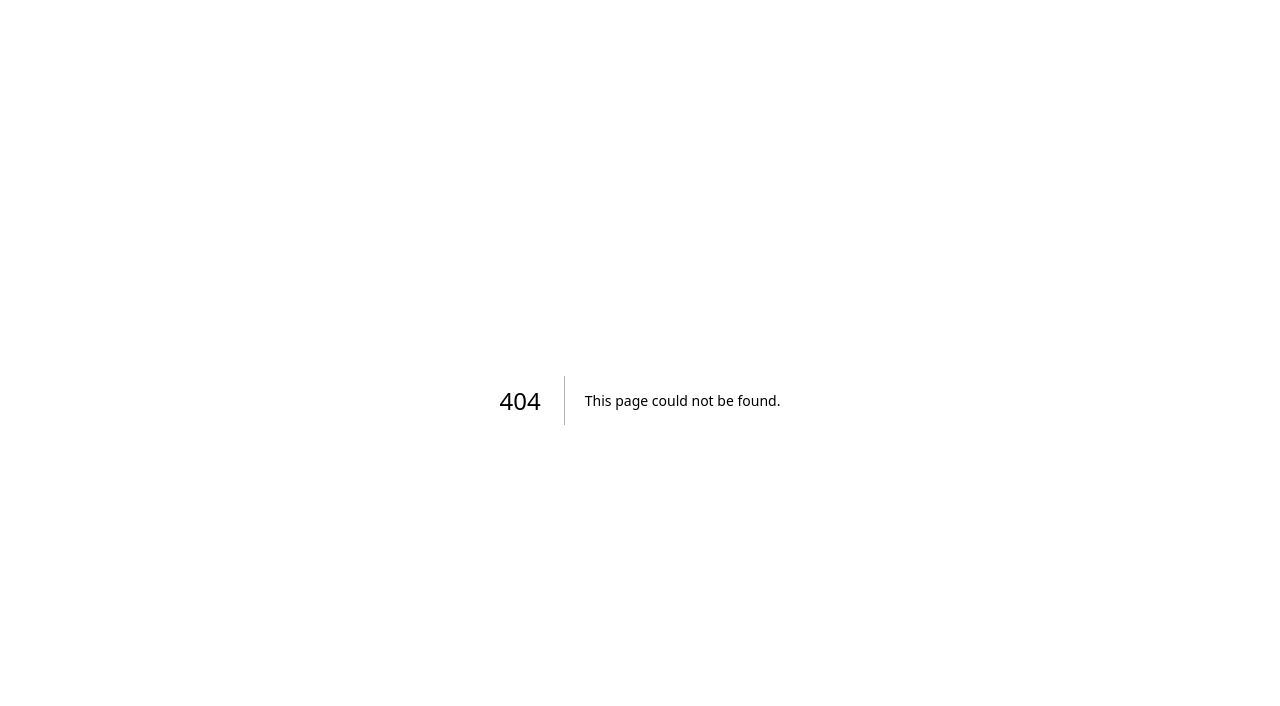
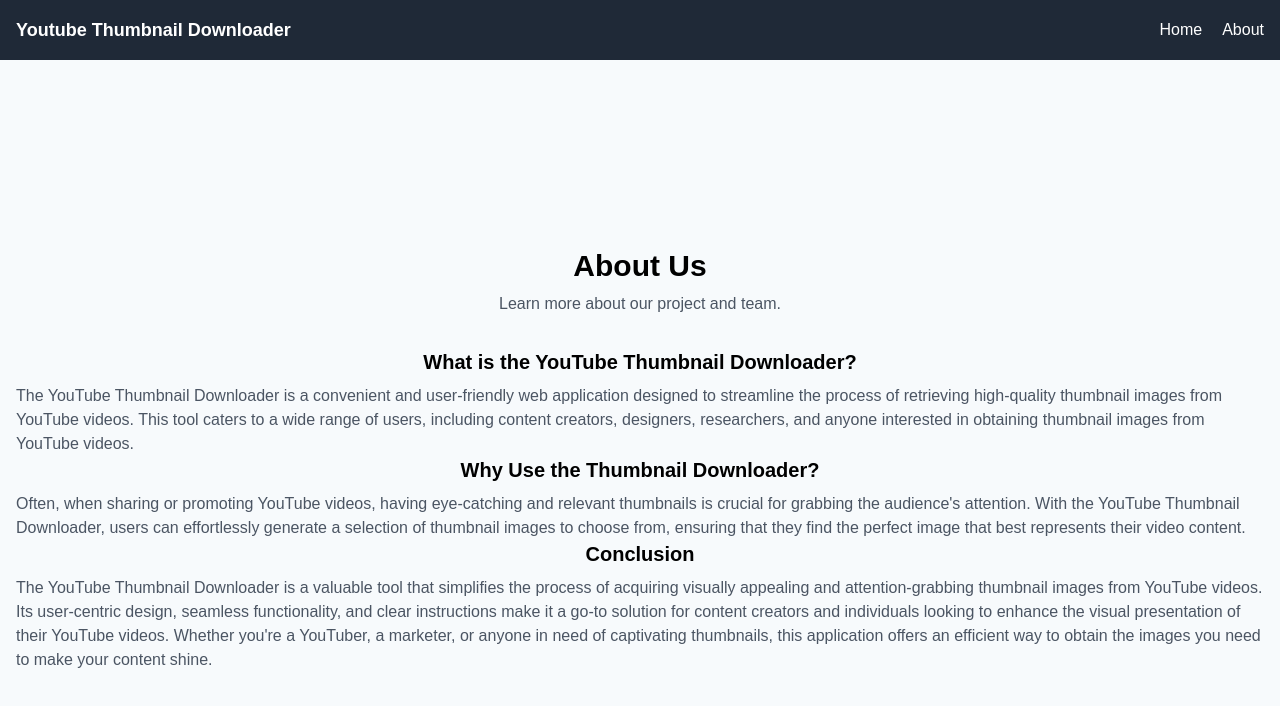
Before and after one commit to stazrouti/react-e-commerce-site, a Next.js app: page /About in a window 1280 px wide. Before the commit this address had no page. Shown: the top 706 px of the page. Built offline with nearby package versions, Linux system fonts and the light colour scheme.

Commit message:
update nav and about

```diff
--- /dev/null
+++ b/next.config.js
@@ -0,0 +1,4 @@
+/** @type {import('next').NextConfig} */
+const nextConfig = {}
+
+module.exports = nextConfig
--- /dev/null
+++ b/pages/About.js
@@ -0,0 +1,31 @@
+import React from "react";
+
+const About = () => {
+  return (
+    <div className="container mx-auto px-4 py-8">
+      <header className="text-center mb-8">
+        <h1 className="text-3xl font-bold mb-2">About Us</h1>
+        <p className="text-gray-600">Learn more about our project and team.</p>
+      </header>
+
+      <h2 className="text-xl font-semibold mb-2">What is the YouTube Thumbnail Downloader?</h2>
+      <p className="text-gray-600">
+        The YouTube Thumbnail Downloader is a convenient and user-friendly web application designed to streamline the process of retrieving high-quality thumbnail images from YouTube videos. This tool caters to a wide range of users, including content creators, designers, researchers, and anyone interested in obtaining thumbnail images from YouTube videos.
+      </p>
+
+      <h2 className="text-xl font-semibold mb-2">Why Use the Thumbnail Downloader?</h2>
+      <p className="text-gray-600">
+        Often, when sharing or promoting YouTube videos, having eye-catching and relevant thumbnails is crucial for grabbing the audience's attention. With the YouTube Thumbnail Downloader, users can effortlessly generate a selection of thumbnail images to choose from, ensuring that they find the perfect image that best represents their video content.
+      </p>
+
+      {/* Add more questions and answers here as needed */}
+
+      <h2 className="text-xl font-semibold mb-2">Conclusion</h2>
+      <p className="text-gray-600">
+        The YouTube Thumbnail Downloader is a valuable tool that simplifies the process of acquiring visually appealing and attention-grabbing thumbnail images from YouTube videos. Its user-centric design, seamless functionality, and clear instructions make it a go-to solution for content creators and individuals looking to enhance the visual presentation of their YouTube videos. Whether you're a YouTuber, a marketer, or anyone in need of captivating thumbnails, this application offers an efficient way to obtain the images you need to make your content shine.
+      </p>
+    </div>
+  );
+};
+
+export default About;
--- a/pages/_document.js
+++ b/pages/_document.js
@@ -1,4 +1,5 @@
 import Document, { Html, Head, Main, NextScript } from "next/document";
+import Nav from "./nav";
 
 class MyDocument extends Document {
   render() {
@@ -25,7 +26,9 @@ class MyDocument extends Document {
           <link rel="manifest" href="/favicon/site.webmanifest" />
         </Head>
         <body>
+      <Nav/>
           <Main />
+
           <NextScript />
         </body>
       </Html>
--- a/pages/index.js
+++ b/pages/index.js
@@ -1,4 +1,8 @@
 import { useState } from "react";
+import Nav from "./nav";
+
+
+
 
 const Index = () => {
   const [videoURL, setVideoURL] = useState("");
--- /dev/null
+++ b/pages/nav.js
@@ -0,0 +1,28 @@
+import Link from "next/link";
+
+const Nav = () => {
+  return (
+    <nav className="bg-gray-800 w-full p-4 flex justify-between items-center">
+      <div className="text-white text-lg font-bold">
+        <Link href="/" passHref>
+        Youtube Thumbnail Downloader {/* Add your site name/logo here */}
+        </Link >
+
+      </div>
+      <ul className="flex space-x-5">
+        <li>
+          <Link href="/" passHref>
+            <div className="text-white hover:text-gray-400">Home</div>
+          </Link>
+        </li>
+        <li>
+          <Link href="/About" passHref>
+            <div className="text-white hover:text-gray-400">About</div>
+          </Link>
+        </li>
+      </ul>
+    </nav>
+  );
+};
+
+export default Nav;
--- a/styles/index.css
+++ b/styles/index.css
@@ -1,3 +1,8 @@
+/* styles.css */
+@import 'tailwindcss/base';
+@import 'tailwindcss/components';
+@import 'tailwindcss/utilities';
+
 /* This is where the default styles for your application can be defined */
 
 /* Set the base font and background color for the entire app */
```
Also changed, not shown: 2 other files (tests, documents, lock files or other folders).
